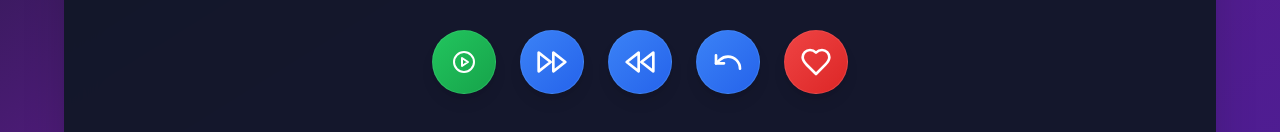
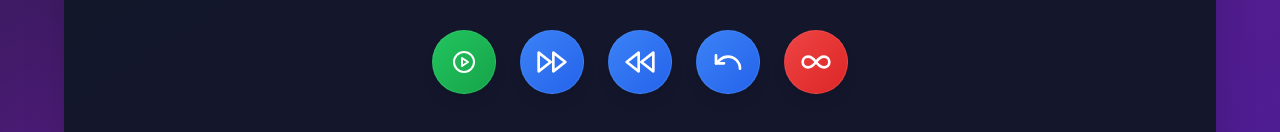
Before and after one commit to sudoghut/Sautoyrs, a Next.js app: page / in a window 1280 px wide. Shown: the part 492-624 px from the top of the page. Built offline with nearby package versions, Linux system fonts and the light colour scheme.

Commit message:
update icon

```diff
--- a/app/page.tsx
+++ b/app/page.tsx
@@ -4,7 +4,7 @@ import { useRef } from 'react';
 import {
   PlayCircle,
   StopCircle,
-  Heart,
+  Infinity,
   Undo,
   FastForward,
   Rewind,
@@ -133,7 +133,7 @@ export default function Home() {
         onClick={() => setIsPlaying(false)}
         className="w-10 h-10 sm:w-12 sm:h-12 md:w-14 md:h-14 lg:w-16 lg:h-16 bg-gradient-to-br from-red-500 to-red-600 rounded-full flex items-center justify-center text-white hover:from-red-400 hover:to-red-500 transition-all duration-300 shadow-lg border border-red-400/30 hover:scale-110 active:scale-95"
       >
-        <Heart className="w-6 h-6 sm:w-8 sm:h-8" />
+        <Infinity className="w-6 h-6 sm:w-8 sm:h-8" />
       </button>
 
       </div>
```
